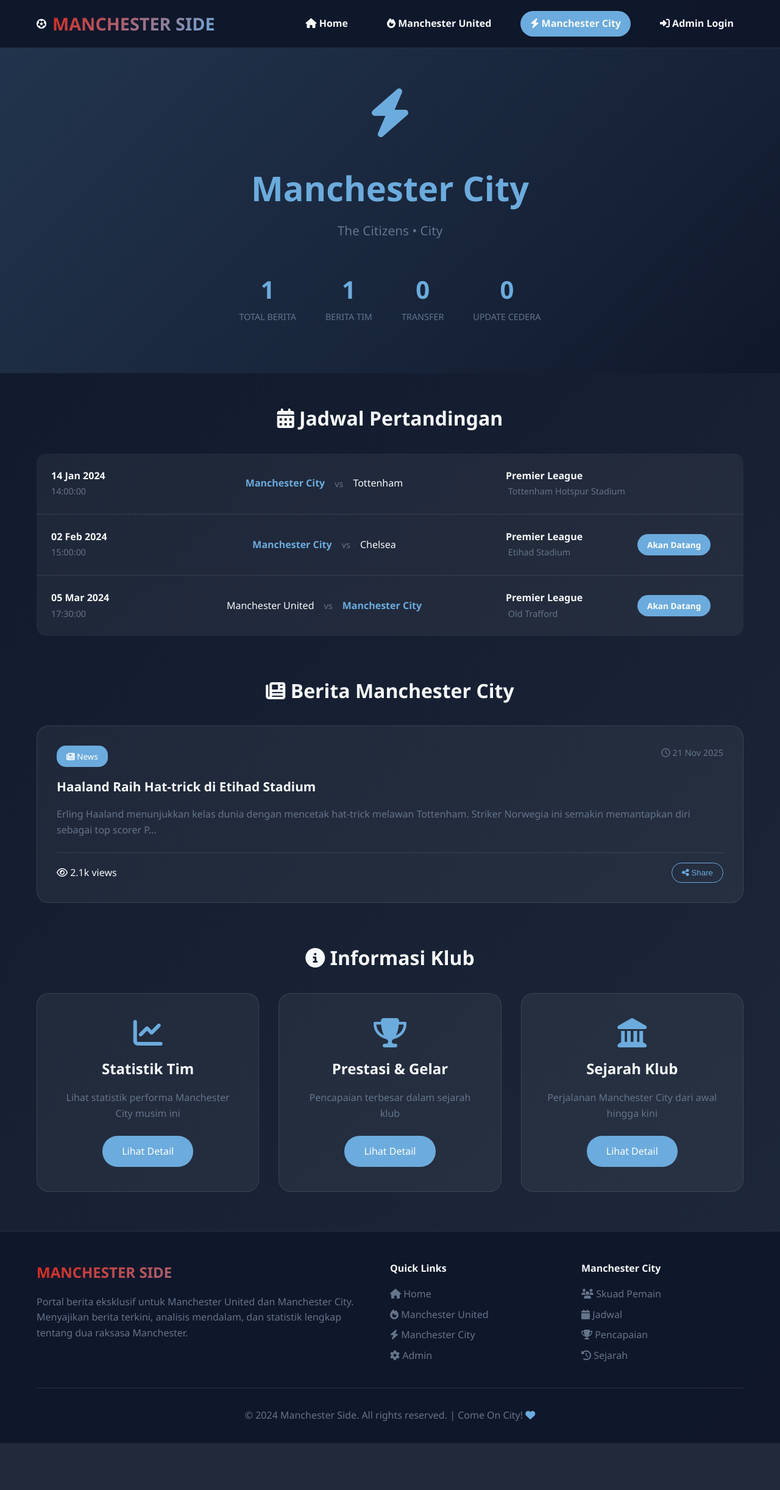
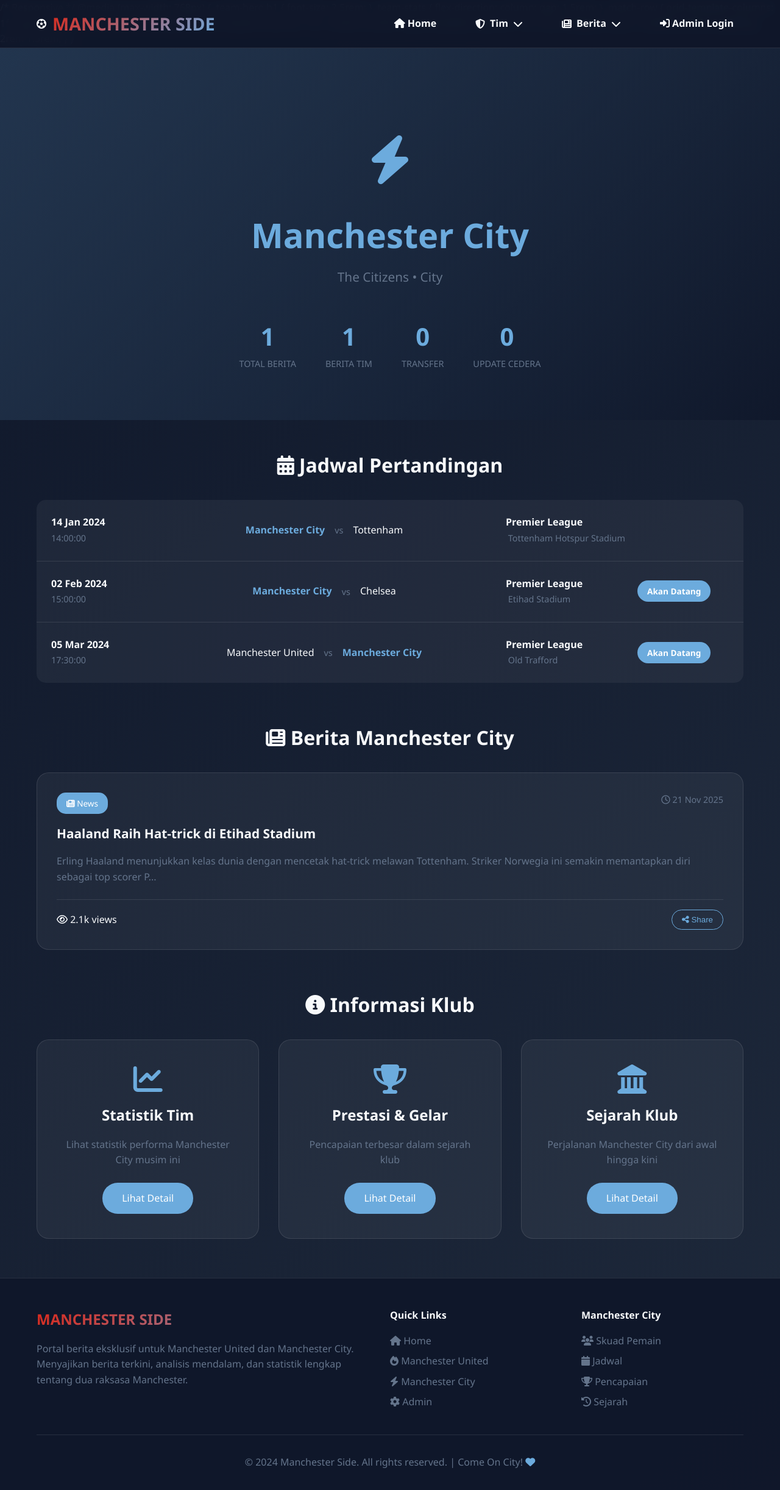
Before and after one commit to rafiHsN17/manchester_side, a PHP site: page /manchester-city.php in a window 1280 px wide. Shown: the whole page at 61% size. Before the commit the page ends 2367 px from the top, so only its background shows below. Run offline with PHP 8.4, Linux system fonts and the light colour scheme; data comes from the database, SQL or seed files in the repository.

Commit message:
Update manchester-city.php

```diff
--- a/manchester_side/manchester-city.php
+++ b/manchester_side/manchester-city.php
@@ -184,6 +184,7 @@
             font-size: 1.8rem;
             background: linear-gradient(135deg, var(--united-red), var(--city-blue));
             -webkit-background-clip: text;
+            background-clip: text;
             -webkit-text-fill-color: transparent;
             font-weight: 800;
         }
@@ -648,6 +649,7 @@
             font-weight: 800;
             background: linear-gradient(135deg, var(--united-red), var(--city-blue));
             -webkit-background-clip: text;
+            background-clip: text;
             -webkit-text-fill-color: transparent;
             margin-bottom: 1rem;
         }
@@ -680,7 +682,79 @@
             border-top: 1px solid rgba(255,255,255,0.1);
             color: var(--gray);
         }
+         /* Dropdown Menu Styles */
+        .dropdown {
+            position: relative;
+            display: inline-block;
+        }
 
+        .dropdown-toggle {
+            color: var(--light);
+            text-decoration: none;
+            font-weight: 600;
+            padding: 0.5rem 1rem;
+            border-radius: 25px;
+            transition: all 0.3s ease;
+            display: flex;
+            align-items: center;
+            gap: 0.5rem;
+            cursor: pointer;
+        }
+
+        .dropdown-toggle:hover {
+            background: rgba(255,255,255,0.1);
+        }
+
+        .dropdown-menu {
+            position: absolute;
+            top: 100%;
+            left: 0;
+            background: rgba(15, 23, 42, 0.98);
+            backdrop-filter: blur(10px);
+            border: 1px solid rgba(255,255,255,0.1);
+            border-radius: 15px;
+            min-width: 250px;
+            padding: 0.5rem 0;
+            margin-top: 0.5rem;
+            opacity: 0;
+            visibility: hidden;
+            transform: translateY(-10px);
+            transition: all 0.3s ease;
+            box-shadow: 0 10px 30px rgba(0,0,0,0.3);
+        }
+
+        .dropdown:hover .dropdown-menu {
+            opacity: 1;
+            visibility: visible;
+            transform: translateY(0);
+        }
+
+        .dropdown-menu a {
+            display: block;
+            padding: 0.75rem 1.5rem;
+            color: var(--light);
+            text-decoration: none;
+            transition: all 0.3s ease;
+            border-radius: 0;
+        }
+
+        .dropdown-menu a:hover {
+            background: rgba(255,255,255,0.1);
+            padding-left: 2rem;
+        }
+
+        .dropdown-menu a.mu {
+            border-left: 3px solid var(--united-red);
+        }
+
+        .dropdown-menu a.city {
+            border-left: 3px solid var(--city-blue);
+        }
+
+        .dropdown-menu a.h2h {
+            border-left: 3px solid #FBB024;
+        }
+    </style>
         /* Responsive */
         @media (max-width: 768px) {
             .team-hero h1 { font-size: 2.5rem; }
@@ -700,11 +774,33 @@
             <div class="logo">
                 <i class="fas fa-futbol"></i>
                 <h1>MANCHESTER SIDE</h1>
-            </div>
+             </div>
             <nav>
                 <a href="index.php"><i class="fas fa-home"></i> Home</a>
-                <a href="manchester-united.php"><i class="fas fa-fire"></i> Manchester United</a>
-                <a href="manchester-city.php" class="active"><i class="fas fa-bolt"></i> Manchester City</a>
+
+                 <!-- Dropdown Tim -->
+                <div class="dropdown">
+                    <span class="dropdown-toggle">
+                        <i class="fas fa-shield-alt"></i> Tim <i class="fas fa-chevron-down"></i>
+                    </span>
+                    <div class="dropdown-menu">
+                        <a href="manchester-united.php" class="mu">🔴 Manchester United</a>
+                        <a href="manchester-city.php" class="city">🔵 Manchester City</a>
+                        <a href="head-to-head.php" class="h2h">⚔️ Head to Head</a>
+                    </div>
+                </div>
+
+                <!-- Dropdown Berita -->
+                <div class="dropdown">
+                    <span class="dropdown-toggle">
+                        <i class="fas fa-newspaper"></i> Berita <i class="fas fa-chevron-down"></i>
+                    </span>
+                    <div class="dropdown-menu">
+                        <a href="/manchester_side/pages/injury-news.php" class="mu">🏥 Cedera</a>
+                        <a href="/manchester_side/pages/transfers.php" class="city">🔄 Transfer</a>
+                    </div>
+                </div>
+
                 <?php if(isAdminLoggedIn()): ?>
                     <a href="admin/dashboard.php"><i class="fas fa-cog"></i> Admin Panel</a>
                     <a href="admin/logout.php"><i class="fas fa-sign-out-alt"></i> Logout</a>
@@ -713,6 +809,7 @@
                 <?php endif; ?>
             </nav>
         </div>
+
     </header>
 
     <!-- Team Hero -->
```
